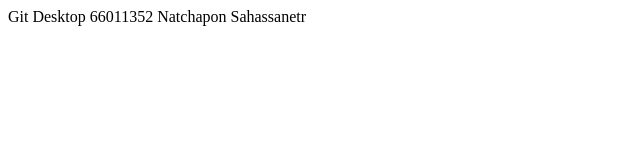
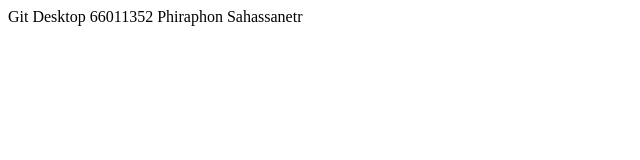
Before and after one commit to DisEzMike/git101, a plain HTML site: page index.html in a window 1280 px wide. Shown: the full height of the page, 0-640 px from the left. Drawn offline with Linux system fonts and the light colour scheme.

Commit message:
Update index.html

```diff
--- a/index.html
+++ b/index.html
@@ -6,6 +6,6 @@
     <title>Document</title>
 </head>
 <body>
-    Git Desktop 66011352 Natchapon Sahassanetr
+    Git Desktop 66011352 Phiraphon Sahassanetr
 </body>
 </html>
```
